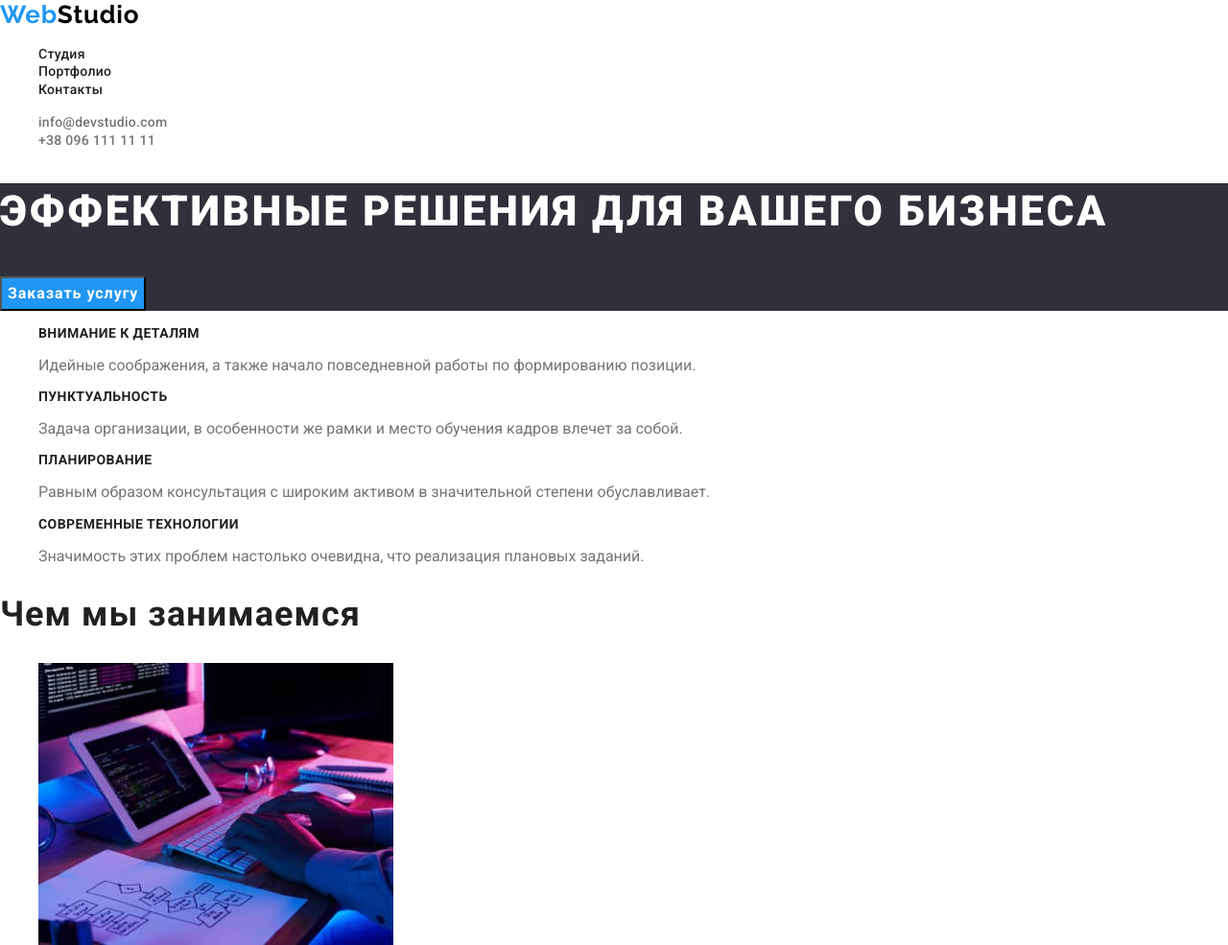
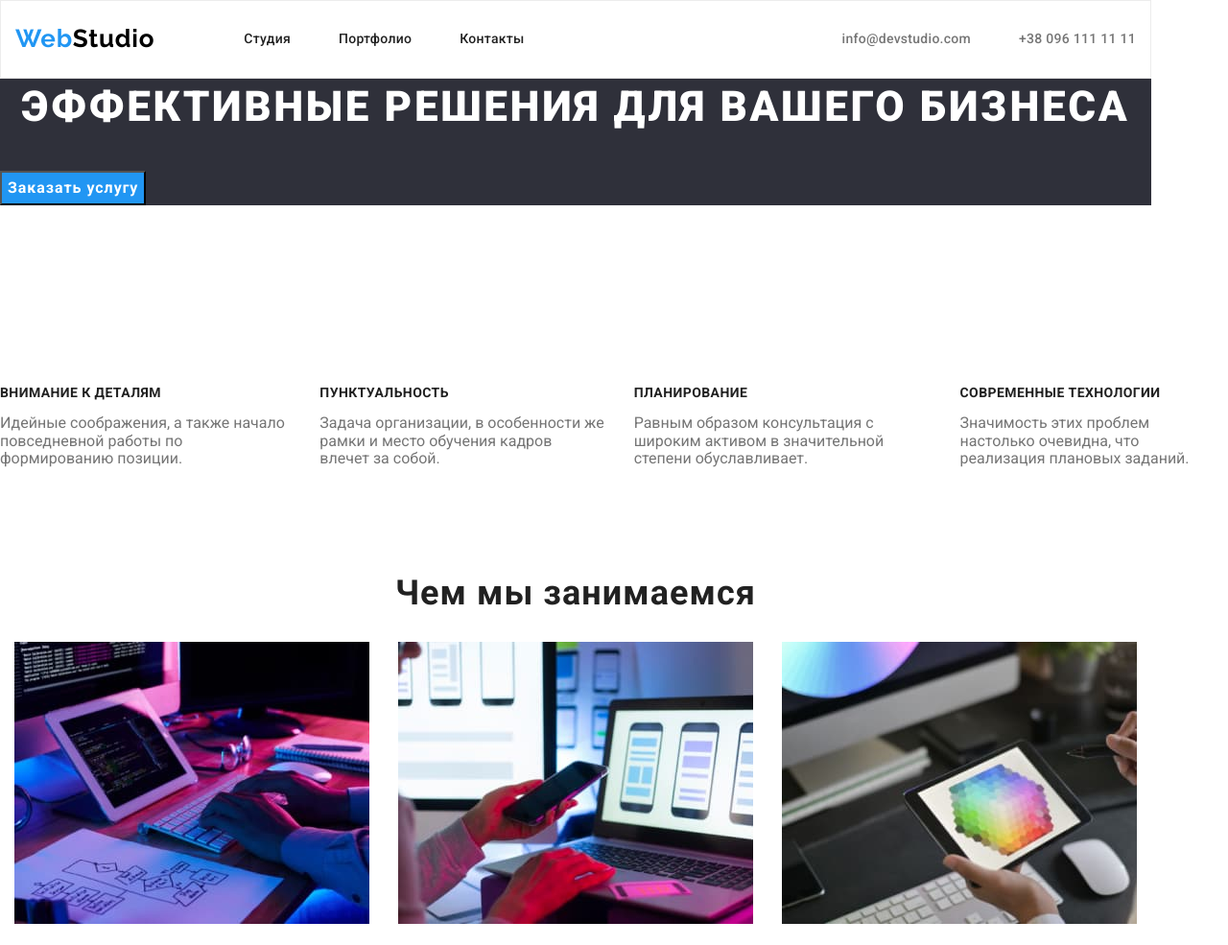
Before and after one commit to Huk2021/goit-markup-hw-03, a plain HTML site: page index.html in a window 1280 px wide. Shown: the top 985 px of the page at 96% size. Drawn offline with nearby package versions, Linux system fonts and the light colour scheme.

Commit message:
добавляет стили для геометрии

```diff
--- a/css/styles.css
+++ b/css/styles.css
@@ -24,9 +24,49 @@ body {
   font-family: var(--main-font);
 }
 
+h1,
+h2,
+h3,
+h4,
+h5,
+h6 {
+  margin-top: 0;
+}
+
+p {
+  margin-top: 0;
+}
+
+ul {
+  padding: 0;
+  margin: 0;
+  list-style: none;
+}
+
+.list {
+  padding: 0;
+  margin: 0;
+  list-style: none;
+}
+
 /* =========ШАПКА САЙТА========= */
+.container-nav {
+  display: flex;
+  align-items: center;
+  width: 1200px;
+  justify-content: center;
+  border: 1px solid #ececec;
+}
+.navigation {
+  display: flex;
+  align-items: center;
+}
 
 .logo {
+  padding-top: 24px;
+  padding-bottom: 25px;
+  padding-left: 15px;
+
   font-family: var(--secondary-font);
   font-style: normal;
   color: #000000;
@@ -39,7 +79,19 @@ body {
   color: var(--accent-color);
 }
 
+.menu-list .menu-item:not(:last-child) {
+  margin-right: 50px;
+}
+
+.menu-list {
+  display: flex;
+  margin-left: 93px;
+}
 .menu-list .menu-link {
+  display: block;
+  padding-top: 32px;
+  padding-bottom: 32px;
+
   color: #212121;
   font-weight: 500;
   font-size: 14px;
@@ -49,6 +101,20 @@ body {
 .menu-list .menu-link:hover,
 .menu-list .menu-link:focus {
   color: var(--accent-color);
+}
+
+.auth-nav {
+  display: flex;
+  margin-left: auto;
+  padding-right: 15px;
+}
+.auth-nav .auth-nav-item + .auth-nav-item {
+  margin-left: 50px;
+}
+.auth-nav .auth-link {
+  display: block;
+  padding-top: 32px;
+  padding-bottom: 32px;
 }
 
 .auth-nav .link {
@@ -64,8 +130,10 @@ body {
 }
 
 /*======== ГЕРОЙ===========*/
+
 .hero {
   background: #2f303a;
+  width: 1200px;
 }
 .hero-title {
   color: var(--primary-white-color);
@@ -74,6 +142,7 @@ body {
   line-height: 1.36;
   letter-spacing: 0.06em;
   text-transform: uppercase;
+  text-align: center;
 }
 .modal-button {
   color: var(--primary-white-color);
@@ -81,10 +150,27 @@ body {
   font-size: 16px;
   line-height: 1.87;
   letter-spacing: 0.06em;
+  align-items: center;
+  text-align: center;
   background-color: var(--accent-color);
   cursor: pointer;
 }
 /*======= Преимущества =========*/
+.section {
+  display: flex;
+  flex-wrap: wrap;
+  padding-top: 94px;
+  padding-bottom: 94px;
+  padding-left: 15px;
+  padding-right: 15px;
+  width: 1200px;
+}
+.feature-list {
+  display: flex;
+}
+.feature-list .feature-list-item:not(:last-child) {
+  margin-right: 30px;
+}
 .feature-title {
   color: var(--title-text-color);
   font-weight: 700;
@@ -101,27 +187,42 @@ body {
   font-weight: 700;
   font-size: 36px;
   line-height: 1.17;
+  text-align: center;
   letter-spacing: 0.03em;
 }
-
+.promo-link-list {
+  display: flex;
+}
+.promo-link-list .promo-link-list-item:not(:last-child) {
+  margin-right: 30px;
+}
 /* ==========НАША КОМАНДА==========*/
 .team-title {
   color: var(--title-text-color);
   font-weight: 700;
   font-size: 36px;
   line-height: 1.17;
+  text-align: center;
   letter-spacing: 0.03em;
+}
+.team-link-list {
+  display: flex;
+}
+.team-link-list .team-link-list-item :not(:last-child) {
+  margin-right: 30px;
 }
 .team-subtitle {
   color: var(--title-text-color);
   font-weight: 500;
   font-size: 16px;
   line-height: 1.19;
+  text-align: center;
   letter-spacing: 0.03em;
 }
 .profession {
   font-size: 16px;
   line-height: 1.19;
+  text-align: center;
   letter-spacing: 0.03em;
 }
 
@@ -129,7 +230,13 @@ body {
 .footer {
   background: #2f303a;
 }
+.conteiner-footer {
+  padding-top: 60px;
+  padding-bottom: 51px;
+  padding-left: 15px;
+}
 .logo-futer {
+  display: block;
   font-family: var(--secondary-font);
   color: var(--primary-white-color);
   font-weight: 700;
@@ -137,19 +244,23 @@ body {
   line-height: 1.19;
   letter-spacing: 0.03em;
   text-decoration: none;
+  padding-bottom: 20px;
 }
 
 .address-list-link {
+  display: block;
   color: var(--primary-white-color);
   font-style: normal;
   font-size: 14px;
   line-height: 1.71;
   letter-spacing: 0.03em;
+  padding-bottom: 9px;
 }
 .address-list-link:hover,
 .address-list-link:focus {
   color: var(--accent-color);
 }
+
 .contacts-list-link {
   color: rgba(255, 255, 255, 0.6);
   font-weight: 400;
@@ -162,15 +273,22 @@ body {
 .contacts-list-link:focus {
   color: var(--accent-color);
 }
-
+.address-list-item {
+  padding-bottom: 9px;
+}
 /* ===========ПОРТФОЛИО======= */
-
+.button-nav {
+  display: flex;
+  align-items: center;
+  justify-content: center;
+}
 .nav-button {
   color: var(--title-text-color);
   background: #f5f4fa;
   font-weight: 500;
   font-size: 16px;
   line-height: 1.62;
+  text-align: center;
   letter-spacing: 0.03em;
   cursor: pointer;
 }
--- a/index.html
+++ b/index.html
@@ -5,10 +5,10 @@
     <meta charset="UTF-8">
     <meta http-equiv="X-UA-Compatible" content="IE=edge">
     <meta name="viewport" content="width=device-width, initial-scale=1.0">
-    <link rel="stylesheet" href="https://cdnjs.cloudflare.com/ajax/libs/modern-normalize/1.1.0/modern-normalize.css" />
     <link href="https://fonts.googleapis.com/css2?family=Raleway:wght@700&family=Roboto:wght@400;500;700;900&display=swap"
         rel="stylesheet" />
     <link rel="preconnect" href="https://fonts.gstatic.com">
+    <link rel="stylesheet" href="https://cdnjs.cloudflare.com/ajax/libs/modern-normalize/1.1.0/modern-normalize.min.css" />
     <link rel="stylesheet" href="./css/styles.css" />
     <title>WebStudio</title>
 </head>
@@ -17,6 +17,7 @@
 
 <!-- Шапка сайта -->
     <header class="header">
+        <div class="container-nav">
         <nav class="navigation">
             <a class="logo link"href="./index.html" ><span class="description-span">Web</span>Studio</a>
             <ul class="menu-list list">
@@ -26,9 +27,11 @@
             </ul>
         </nav>
         <ul class="auth-nav list">
-            <li class="auth-nav-item"><a class="mail-link link" href="mailto:info@devstudio.com" >info@devstudio.com</a></li>
-            <li class="auth-nav-item"><a class="tel-link link" href="tel:+380961111111">+38 096 111 11 11</a></li>
+            <li class="auth-nav-item"><a class="auth-link link" href="mailto:info@devstudio.com" >info@devstudio.com</a></li>
+            <li class="auth-nav-item"><a class="auth-link link" href="tel:+380961111111">+38 096 111 11 11</a></li>
         </ul>
+        </div>
+
 
     </header>
     <main>
@@ -40,7 +43,7 @@
         <!-- Преимущества -->
         <section class="advantages-section">
             <h2 hidden>Преимущества</h2>
-
+            <div class="section"></div>
             <ul class="feature-list list">
                 <li class="feature-list-item">
                     <h3 class="feature-title">Внимание к деталям</h3>
@@ -75,8 +78,10 @@
                     </p>
                  </li>
             </ul>
+            </div>
         </section>
         <!-- Чем мы занимаемся -->
+        <div class="section">
         <section class="promo-section">
             <h2 class="promo-title">Чем мы занимаемся</h2>
 
@@ -92,7 +97,9 @@
                 </li>
             </ul>
         </section>
+        </div>
         <!-- Наша команда -->
+        <div class="section">
         <section class="team-section">
             <h2 class="team-title">Наша команда</h2>
 
@@ -119,9 +126,11 @@
                 </li>
             </ul>
         </section>
+        </div>
     </main>
     <!-- Футер -->
     <footer class="footer">
+        <div class="conteiner-footer">
         <a class="logo-futer" href="./index.html"><span class="description-span">Web</span>Studio</a>
         <address class="address">
             <ul class="address-list list">
@@ -140,7 +149,7 @@
             </ul>
 
         </address>
-
+        </div>
         </footer>
 </body>
     </html>
```
Also changed, not shown: portfolio.html (+9 -4 lines).
